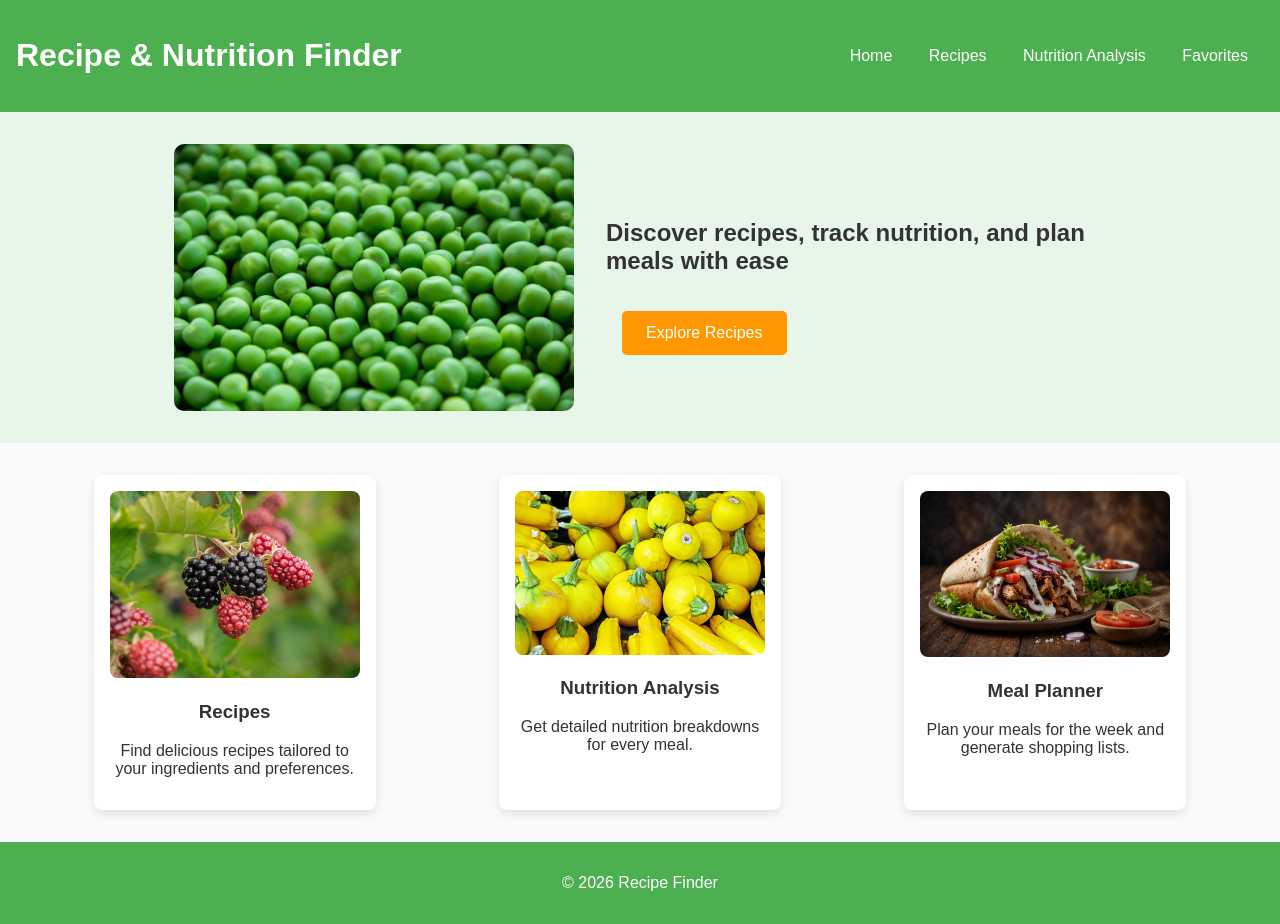
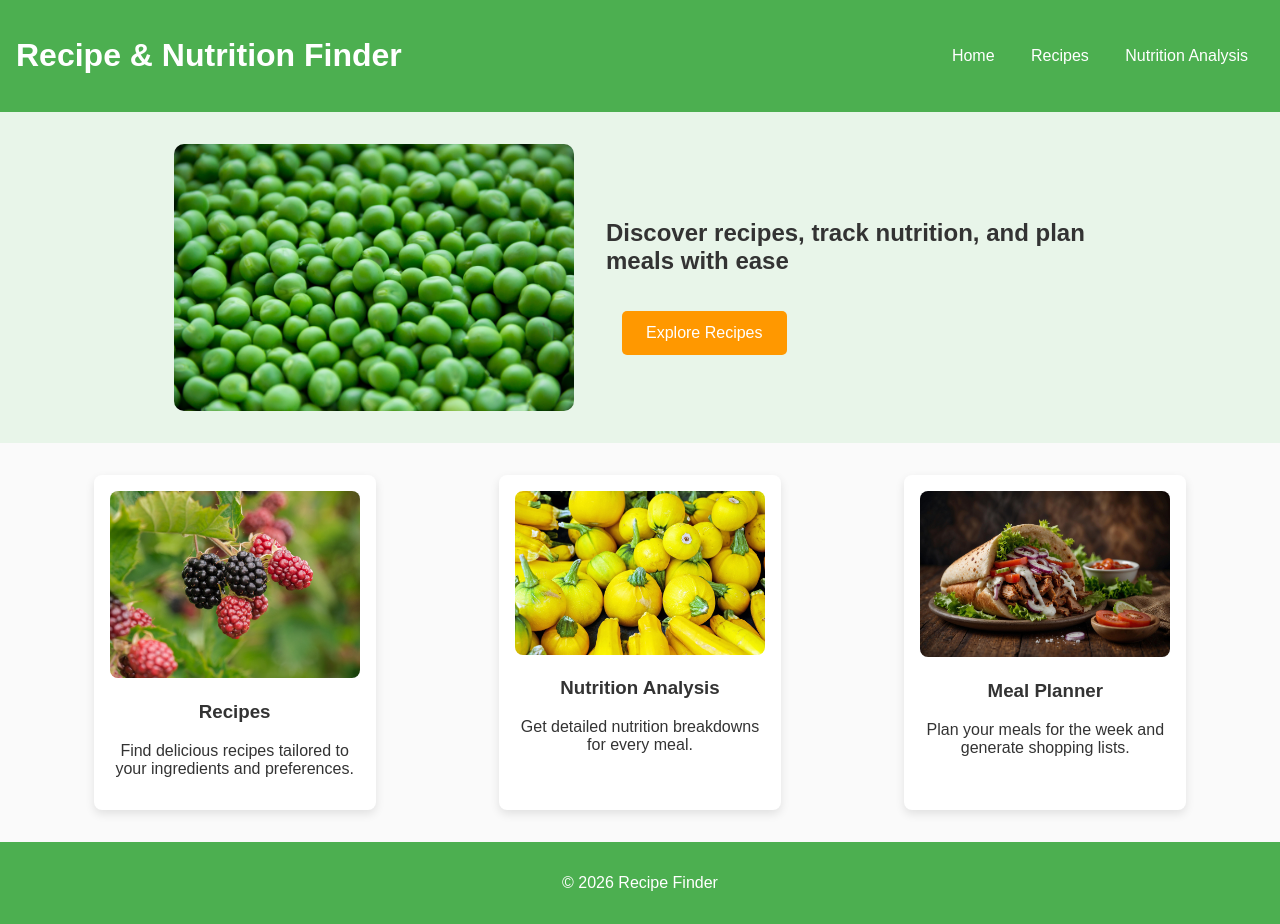
Before and after one commit to minnie-star/final_project, a website: page client/index.html in a window 1280 px wide. Drawn offline with Linux system fonts and the light colour scheme; files that its build step writes are made by us from their sources.

Commit message:
index nav edits

```diff
--- a/client/index.html
+++ b/client/index.html
@@ -13,7 +13,6 @@
     <a href="/final_project/client/index.html">Home</a>
     <a href="/final_project/client/public/pages/recipes.html">Recipes</a>
     <a href="/final_project/client/public/pages/nutrition.html">Nutrition Analysis</a>
-    <a href="/final_project/client/public/pages/favorites.html">Favorites</a>
   </nav>
 
   </header>
```
Also changed, not shown: client/public/pages/recipe-details.html (+0 -1 lines).
